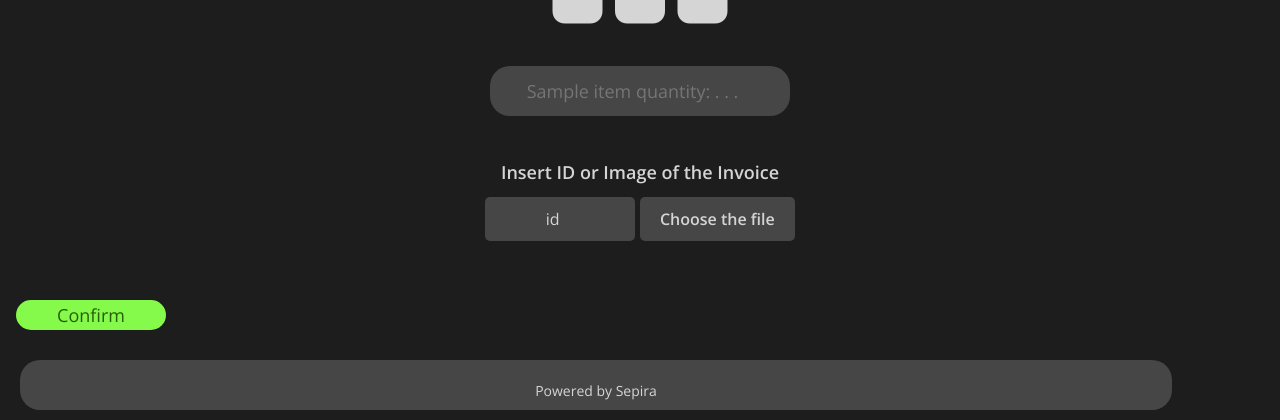
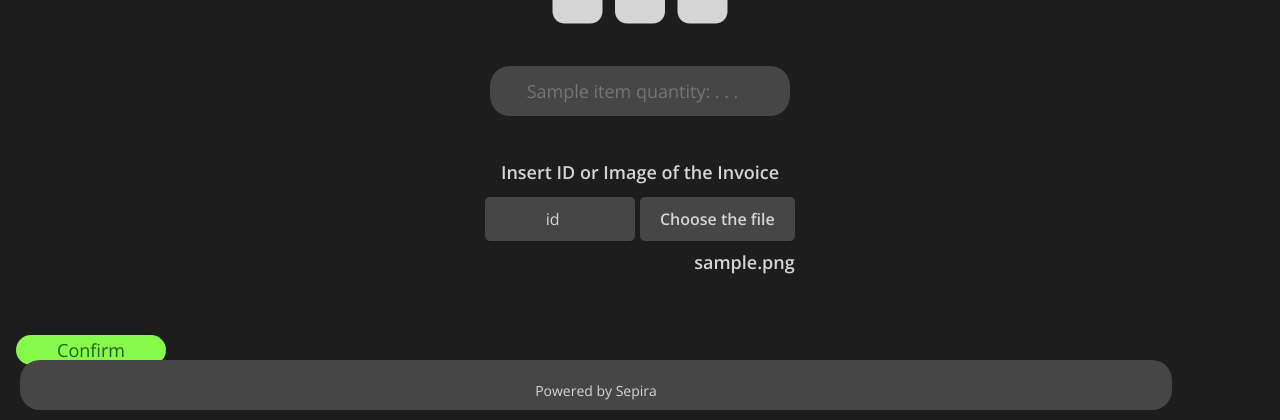
Before and after one commit to BaranovTim/Sepira, a Django app: page /action_add/preaction_first/qrcodes/quantity/ in a window 1280 px wide. Shown: the part 380-800 px from the top of the page. Run offline with Django 5.2, Linux system fonts and the light colour scheme; a user stored in the database is signed in; tables that the repository leaves empty hold one stand-in row (values such as "Sample post"); some libraries are stand-ins or nearby versions.

Commit message:
added ability to see the file name if uploaded / now images go to an url and database now receives url

```diff
--- a/qrcodes/models.py
+++ b/qrcodes/models.py
@@ -26,7 +26,7 @@ class QRScan(models.Model):
     scanned_at = models.DateTimeField(auto_now_add=True)
     quantity = models.IntegerField(default=0)
     action = models.CharField(max_length=50)
-    invoice_photo = models.ImageField(upload_to='media', null=True, blank=True)
+    invoice_photo = models.ImageField(upload_to='invoices/', null=True, blank=True)
     invoice_id = models.CharField(max_length=100, null=True, blank=True)
 
     def formatted_scanned_at(self):
--- a/quantity/static/quantity/css/quantity.css
+++ b/quantity/static/quantity/css/quantity.css
@@ -165,3 +165,9 @@ input[type="file"] {
 .custom-file-upload:hover {
     background-color: #45a049;
 }
+
+.invoice_photo_name {
+    display: flex;
+    margin-top: 0.5rem;
+    justify-content: right;
+}
--- a/quantity/templates/quantity/quantity.html
+++ b/quantity/templates/quantity/quantity.html
@@ -10,7 +10,7 @@
     <i class="fas fa-cubes-stacked "></i>
 </div>
 <div class="scan_data">
-    <form method="post">
+    <form method="post" enctype="multipart/form-data">
         {% csrf_token %}
 
             <div class="quantity">
@@ -25,7 +25,12 @@
                     <label for="invoice_image" class="custom-file-upload">
                         Choose the file
                     </label>
-                    <input type="file" id="invoice_image" name="invoice_image" accept="image/*">
+                        <input type="file" id="invoice_image" name="invoice_image" accept="image/*">
+                    {% if last_scan and last_scan.invoice_photo%}
+                        <span class="invoice_photo_name">{{ last_scan.invoice_photo }}</span>
+                    {% endif %}
+
+
                 </div>
             </div>
 
--- a/quantity/views.py
+++ b/quantity/views.py
@@ -17,7 +17,7 @@ from django.http import HttpResponse
 
 def download_qrscans_csv(request):
     response = HttpResponse(content_type='text/csv')
-    response['Content-Disposition'] = 'attachment; filename="qrscans.csv"'
+    response['Content-Disposition'] = 'attachment; filename="qr-scans.csv"'
 
     writer = csv.writer(response)
     writer.writerow(["Scanned By", "Action", "Quantity", "Item Name", "Scanned At", 'Invoice photo', 'Invoice id'])
@@ -29,7 +29,7 @@ def download_qrscans_csv(request):
             scan.quantity,
             scan.item.name,
             scan.scanned_at,
-            scan.invoice_photo,
+            scan.invoice_photo.url,
             scan.invoice_id
         ])
 
@@ -47,7 +47,8 @@ def quantity(request):
 
         try:
             invoice_id = int(request.POST.get('invoice_id'))
-            invoice_image = request.POST.get('invoice_image')
+            invoice_image = request.FILES.get('invoice_image')
+            last_scan.invoice_photo = invoice_image  # Теперь это файл
         except (TypeError, ValueError):
             invoice_id = None
             invoice_image = None
```
Also changed, not shown: media/media/cat.gif (added), media/media/frieren.jpg (added).
